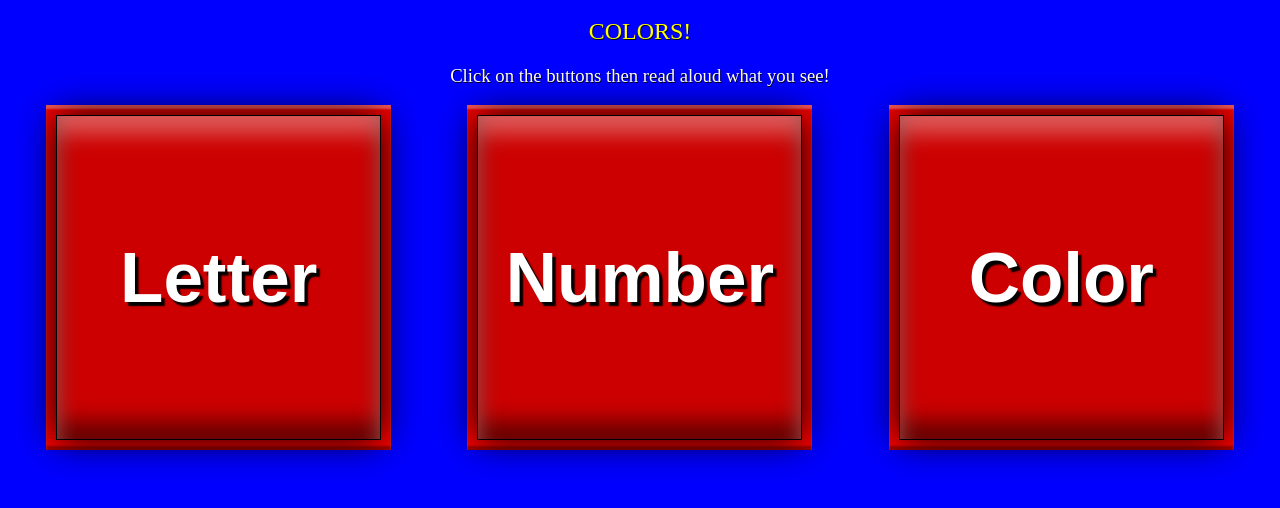
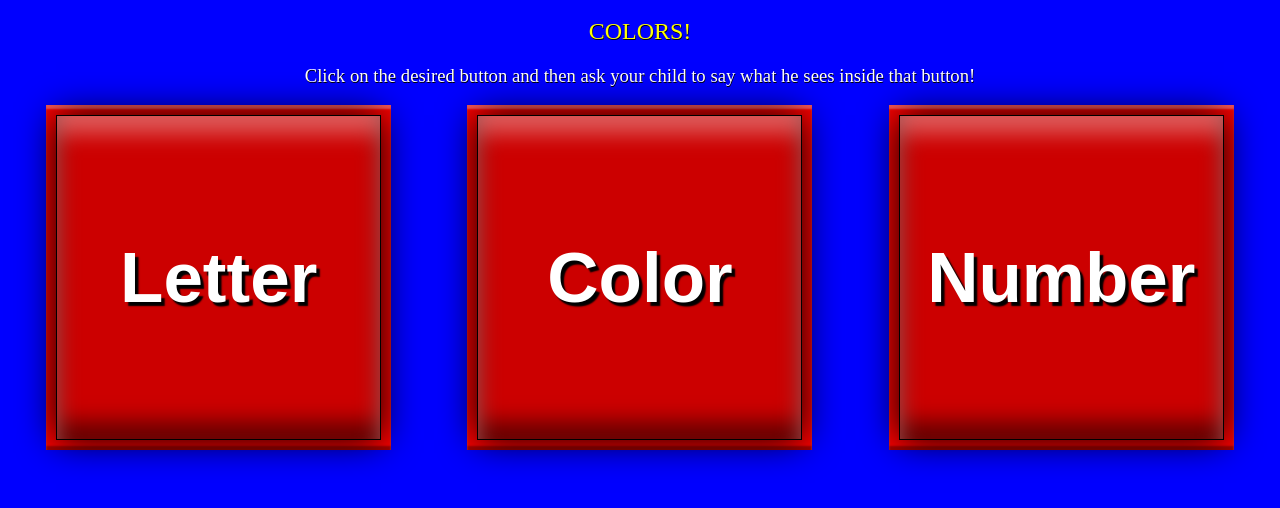
Before and after one commit to Cristiangorjeanul/Edu-games, a plain HTML site: page learn.html in a window 1280 px wide. Shown: the part 48-556 px from the top of the page. Drawn offline with Linux system fonts and the light colour scheme.

Commit message:
Replace a button and a text

```diff
--- a/learn.html
+++ b/learn.html
@@ -14,17 +14,21 @@
 <body>
     <h1>Learn quickly!</h1>
     <h2 id="name"></h2>
-    <h3>Click on the buttons then read aloud what you see!</h3>
+    <h3>Click on the desired button and then ask your child
+        to say what he sees inside that button!</h3>
     <div class="buttons">
         <div class="button-frame">
             <button id="button1">Letter<br><span id="letter"></span></button>
         </div>
+
+        <div class="button-frame">
+            <button id="button3">Color<br></button>
+        </div>
+
         <div class="button-frame">
             <button id="button2">Number<br><span id="number"></span></button>
         </div>
-        <div class="button-frame">
-            <button id="button3">Color<br></button>
-        </div>
+
     </div>
 
 </body>
```
